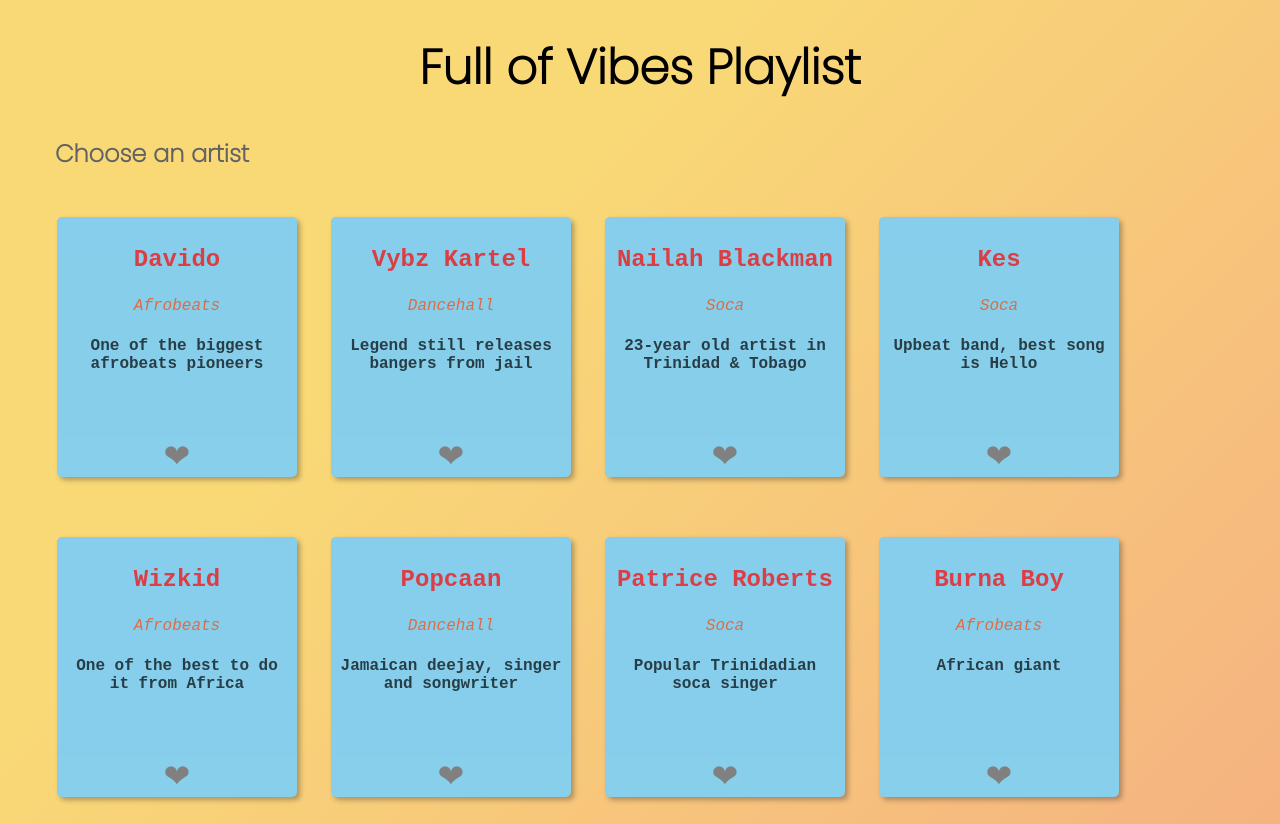
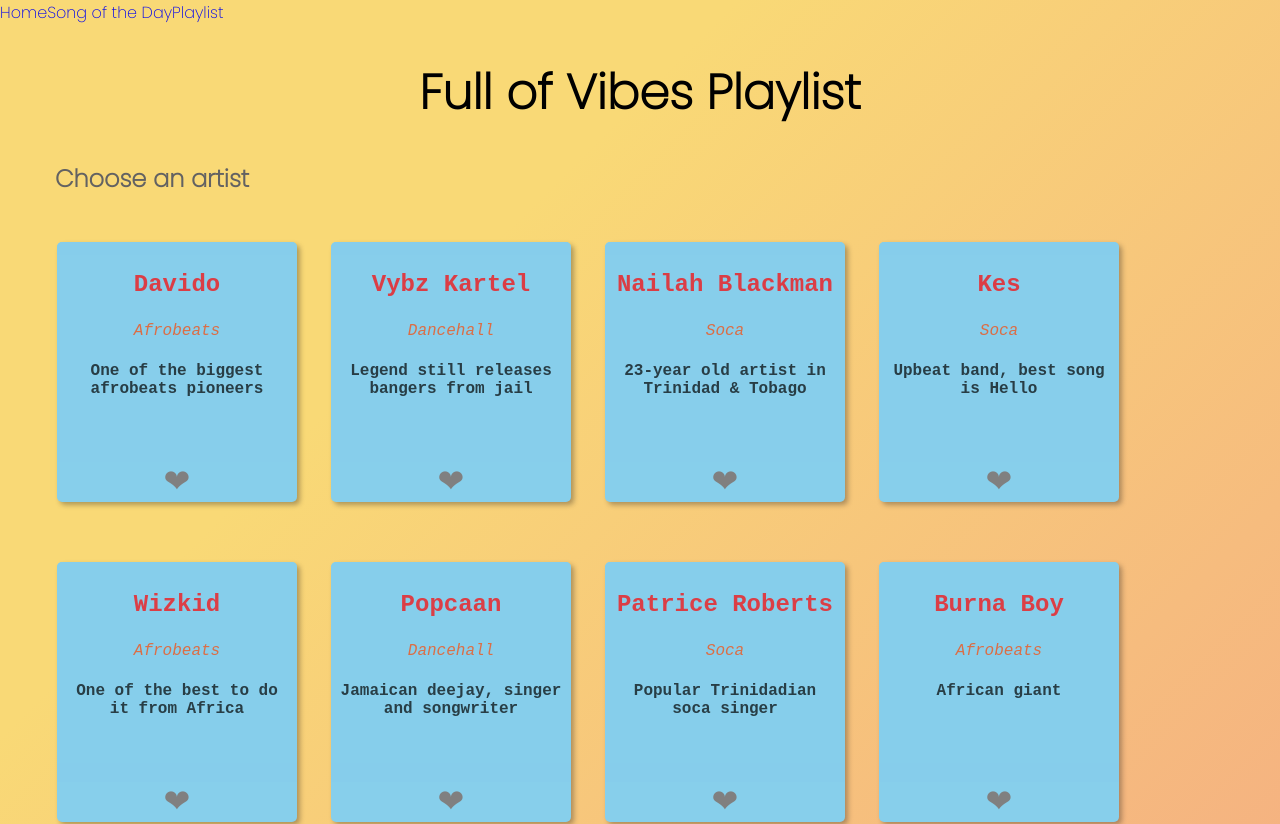
Before and after one commit to olu-akano/playmusic-app, a React app: page / in a window 1280 px wide. Shown: the top 824 px of the page. Built offline with nearby package versions, Linux system fonts and the light colour scheme; the HTML template or start-up script is replaced by a standard one.

Commit message:
navbar style

```diff
--- a/src/App.jsx
+++ b/src/App.jsx
@@ -1,10 +1,12 @@
 import React from 'react';
 import { Playlists } from './components/Playlists';
 import {FeaturedArticle} from './components/FeaturedArticle/index'
+import { Header } from './layout/Header'
 
 function App() {
     return (
         <>
+            <Header />
             <h1>Full of Vibes Playlist</h1>
 
 
--- /dev/null
+++ b/src/layout/Header/index.jsx
@@ -0,0 +1,13 @@
+import React from 'react';
+import { Link, NavLink } from 'react-router-dom';
+import './style.css'
+
+export const Header = () => {
+    return(
+        <nav>
+            <Link ClassName='Navbar' exact to='/'>Home</Link>
+            <NavLink ClassName='Navbar' to='https://www.youtube.com/watch?v=eldeaIAv_wE'>Song of the Day</NavLink>
+            <NavLink ClassName='Navbar' to='https://open.spotify.com/playlist/37i9dQZF1DXan38dNVDdl4'>Playlist</NavLink>
+        </nav>
+    )
+};
--- /dev/null
+++ b/src/layout/Header/style.css
@@ -0,0 +1,18 @@
+.Navbar {
+    width: 100vw;
+    position: fixed;
+    background-color: beige;
+    padding: 30px;
+    display: flex;
+    justify-content: space-between;
+    text-align: center;
+    color: rgb(85, 0, 0);
+}
+
+a {
+    text-decoration: none;
+}
+
+a:hover {
+    color: black;
+}
```
Also changed, not shown: 1 other file (tests, documents, lock files or other folders).
